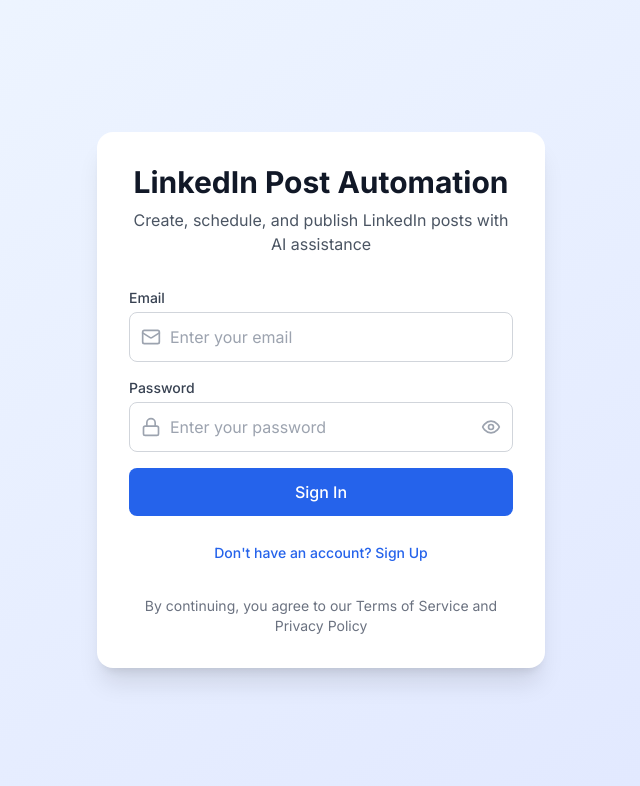
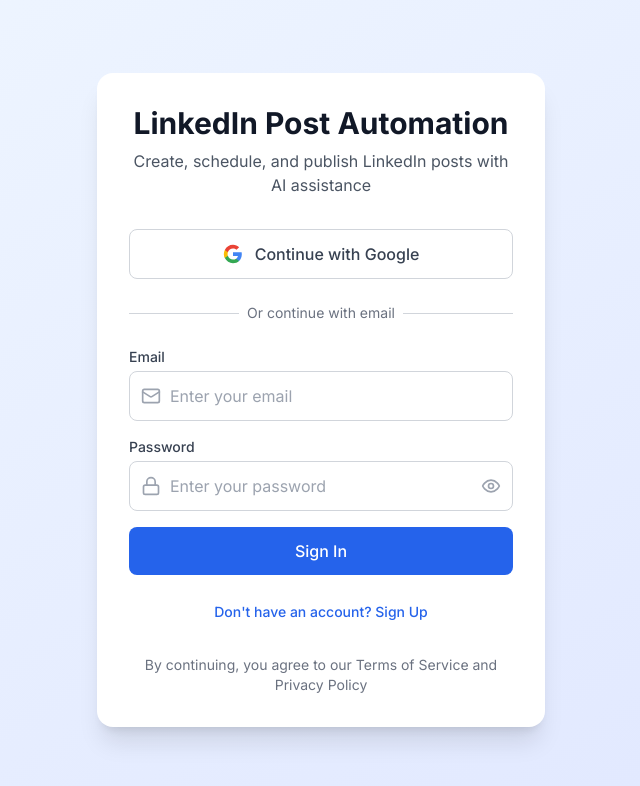
Before and after one commit to zapie2025-svg/Mark-0, a Next.js app: page / in a window 1280 px wide. Shown: the top 786 px of the page, without its empty margins (319-959 px from the left). Built offline with nearby package versions, Linux system fonts and the light colour scheme; no server answers.

Commit message:
Add Google OAuth authentication - users can now sign in with Google or email/password

```diff
--- a/components/AuthPage.tsx
+++ b/components/AuthPage.tsx
@@ -7,6 +7,7 @@
 
 export default function AuthPage() {
   const [loading, setLoading] = useState(false)
+  const [googleLoading, setGoogleLoading] = useState(false)
   const [isSignUp, setIsSignUp] = useState(false)
   const [showPassword, setShowPassword] = useState(false)
   const [email, setEmail] = useState('')
@@ -19,6 +20,32 @@
       return 'Password must be at least 6 characters long'
     }
     return null
+  }
+
+  const handleGoogleAuth = async () => {
+    setGoogleLoading(true)
+    setError('')
+
+    try {
+      const { error } = await supabase.auth.signInWithOAuth({
+        provider: 'google',
+        options: {
+          redirectTo: `${window.location.origin}/dashboard`
+        }
+      })
+
+      if (error) {
+        console.error('Google auth error:', error)
+        setError(error.message || 'Failed to connect with Google')
+      } else {
+        toast.success('Redirecting to Google...')
+      }
+    } catch (error: any) {
+      console.error('Google auth error:', error)
+      setError(error.message || 'Failed to connect with Google')
+    } finally {
+      setGoogleLoading(false)
+    }
   }
 
   const handleAuth = async (e: React.FormEvent) => {
@@ -101,6 +128,33 @@
           <p className="text-gray-600">
             Create, schedule, and publish LinkedIn posts with AI assistance
           </p>
+        </div>
+
+        {/* Google OAuth Button */}
+        <div className="mb-6">
+          <button
+            onClick={handleGoogleAuth}
+            disabled={googleLoading}
+            className="w-full bg-white border border-gray-300 text-gray-700 font-medium py-3 px-4 rounded-lg hover:bg-gray-50 transition-colors duration-200 disabled:opacity-50 disabled:cursor-not-allowed flex items-center justify-center gap-3"
+          >
+            <svg className="w-5 h-5" viewBox="0 0 24 24">
+              <path fill="#4285F4" d="M22.56 12.25c0-.78-.07-1.53-.2-2.25H12v4.26h5.92c-.26 1.37-1.04 2.53-2.21 3.31v2.77h3.57c2.08-1.92 3.28-4.74 3.28-8.09z"/>
+              <path fill="#34A853" d="M12 23c2.97 0 5.46-.98 7.28-2.66l-3.57-2.77c-.98.66-2.23 1.06-3.71 1.06-2.86 0-5.29-1.93-6.16-4.53H2.18v2.84C3.99 20.53 7.7 23 12 23z"/>
+              <path fill="#FBBC05" d="M5.84 14.09c-.22-.66-.35-1.36-.35-2.09s.13-1.43.35-2.09V7.07H2.18C1.43 8.55 1 10.22 1 12s.43 3.45 1.18 4.93l2.85-2.22.81-.62z"/>
+              <path fill="#EA4335" d="M12 5.38c1.62 0 3.06.56 4.21 1.64l3.15-3.15C17.45 2.09 14.97 1 12 1 7.7 1 3.99 3.47 2.18 7.07l3.66 2.84c.87-2.6 3.3-4.53 6.16-4.53z"/>
+            </svg>
+            {googleLoading ? 'Connecting...' : 'Continue with Google'}
+          </button>
+        </div>
+
+        {/* Divider */}
+        <div className="relative mb-6">
+          <div className="absolute inset-0 flex items-center">
+            <div className="w-full border-t border-gray-300" />
+          </div>
+          <div className="relative flex justify-center text-sm">
+            <span className="px-2 bg-white text-gray-500">Or continue with email</span>
+          </div>
         </div>
 
         <form onSubmit={handleAuth} className="space-y-4">
--- a/components/Dashboard.tsx
+++ b/components/Dashboard.tsx
@@ -110,9 +110,23 @@
               </h1>
             </div>
             <div className="flex items-center gap-4">
-              <span className="text-sm text-gray-600">
-                Welcome, {user.email}
-              </span>
+              <div className="flex items-center gap-3">
+                {user.user_metadata?.avatar_url && (
+                  <img
+                    src={user.user_metadata.avatar_url}
+                    alt="Profile"
+                    className="w-8 h-8 rounded-full"
+                  />
+                )}
+                <div className="text-right">
+                  <div className="text-sm font-medium text-gray-900">
+                    {user.user_metadata?.full_name || user.user_metadata?.name || user.email}
+                  </div>
+                  <div className="text-xs text-gray-500">
+                    {user.user_metadata?.email || user.email}
+                  </div>
+                </div>
+              </div>
               <button
                 onClick={handleLogout}
                 className="flex items-center gap-2 text-gray-600 hover:text-gray-900 transition-colors"
@@ -167,7 +181,7 @@
                     <>
                       <div>
                         <h2 className="text-2xl font-bold text-gray-900 mb-2">
-                          Hey {user.email?.split('@')[0] || 'there'} 👋🏻
+                          Hey {user.user_metadata?.full_name?.split(' ')[0] || user.user_metadata?.name?.split(' ')[0] || user.email?.split('@')[0] || 'there'} 👋🏻
                         </h2>
                         <p className="text-gray-600">
                           Welcome back! Here's your LinkedIn posting overview.
```
